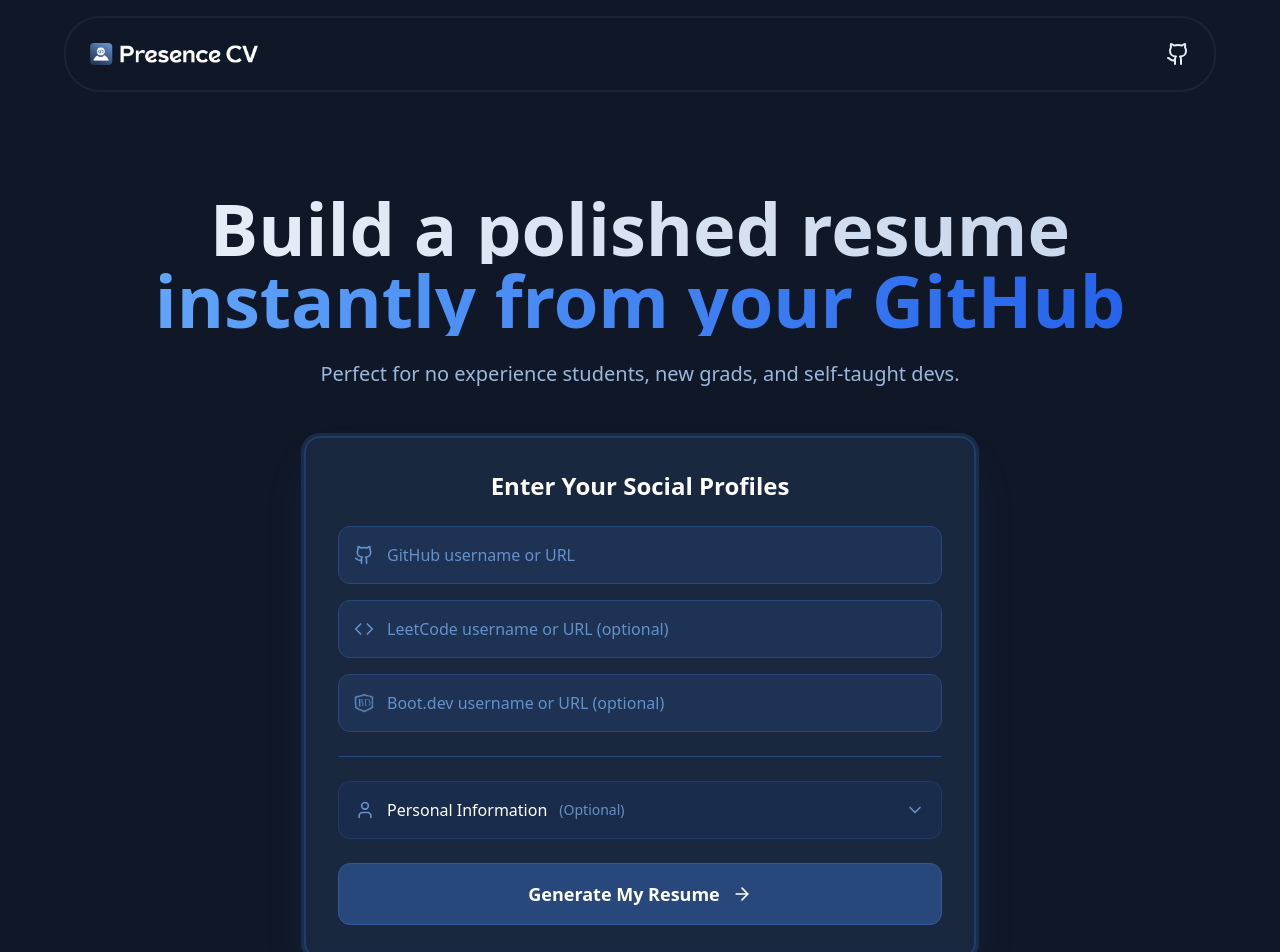
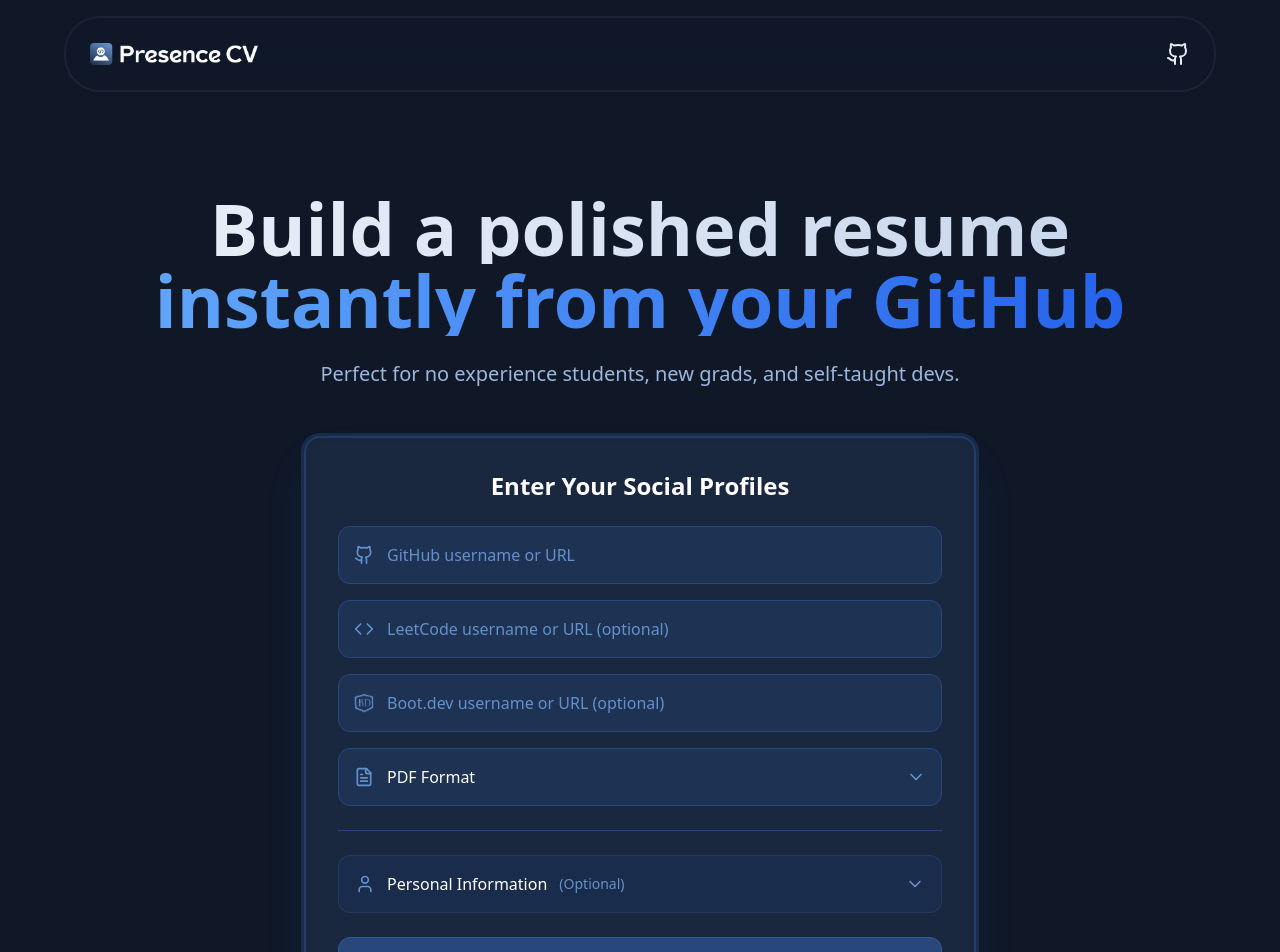
Before and after one commit to MentalHospitalDev/PresenceCV, a Next.js app in the folder frontend/: page / in a window 1280 px wide. Shown: the top 952 px of the page. Built offline with nearby package versions, Linux system fonts and the light colour scheme; no server answers.

Commit message:
last push?

```diff
--- a/frontend/src/components/ui/Forms/SocialForm.tsx
+++ b/frontend/src/components/ui/Forms/SocialForm.tsx
@@ -14,6 +14,7 @@
     MapPin,
     Linkedin,
     Globe,
+    FileText,
 } from "lucide-react";
 import Image from "next/image";
 import { useResumeGen } from "@/hooks/useResumeGen";
@@ -71,6 +72,14 @@
         }
     };
 
+    const handleSelectChange = (e: React.ChangeEvent<HTMLSelectElement>) => {
+        const { name, value } = e.target;
+        setFormData((prev) => ({
+            ...prev,
+            [name]: value,
+        }));
+    };
+
     const handleFormFocus = () => {
         if (error || success) {
             resetState();
@@ -118,7 +127,6 @@
             )}
 
             <form onSubmit={handleSubmit} onFocus={handleFormFocus} className="space-y-6">
-                {/* Rest of your form content remains the same */}
                 <div className="space-y-4">
                     <div className="relative group">
                         <Github className="absolute left-4 top-1/2 -translate-y-1/2 text-mirage-400 w-5 h-5 transition-transform duration-200 group-focus-within:-rotate-12" />
@@ -160,6 +168,20 @@
                             placeholder="Boot.dev username or URL (optional)"
                             className="w-full pl-12 pr-4 py-4 bg-mirage-800/50 border border-mirage-700 rounded-xl focus:ring-2 focus:ring-blue-500 focus:border-transparent text-white placeholder-mirage-400 transition-all"
                         />
+                    </div>
+
+                    <div className="relative group">
+                        <FileText className="absolute left-4 top-1/2 -translate-y-1/2 text-mirage-400 w-5 h-5 transition-transform duration-200 group-focus-within:-rotate-12" />
+                        <select
+                            name="format"
+                            value={formData.format}
+                            onChange={handleSelectChange}
+                            className="w-full pl-12 pr-4 py-4 bg-mirage-800/50 border border-mirage-700 rounded-xl focus:ring-2 focus:ring-blue-500 focus:border-transparent text-white transition-all appearance-none cursor-pointer"
+                        >
+                            <option value="pdf" className="bg-mirage-800 text-white">PDF Format</option>
+                            <option value="docx" className="bg-mirage-800 text-white">DOCX Format</option>
+                        </select>
+                        <ChevronDown className="absolute right-4 top-1/2 -translate-y-1/2 text-mirage-400 w-5 h-5 pointer-events-none" />
                     </div>
                 </div>
 
```
Also changed, not shown: 1 other file (tests, documents, lock files or other folders).
